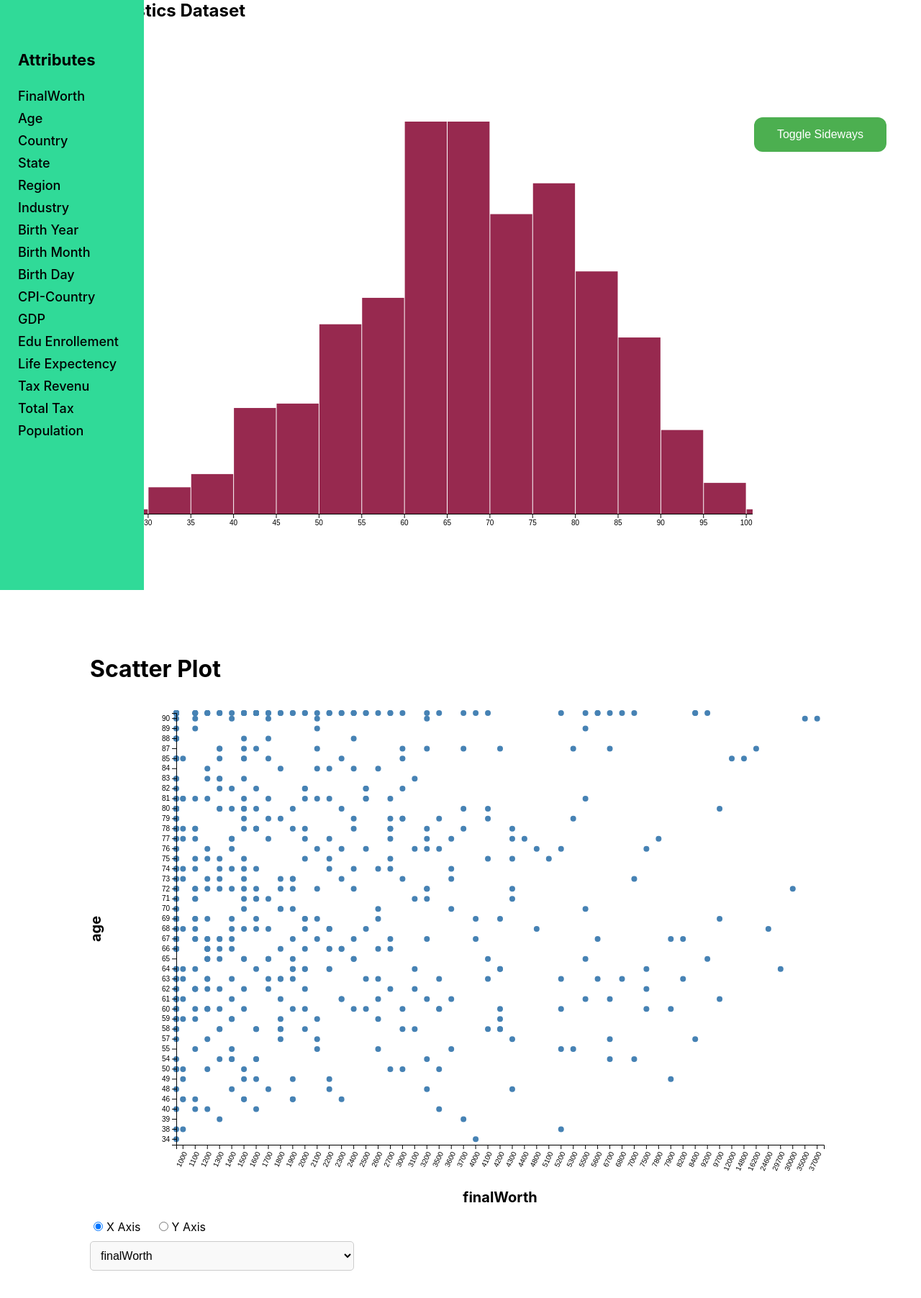
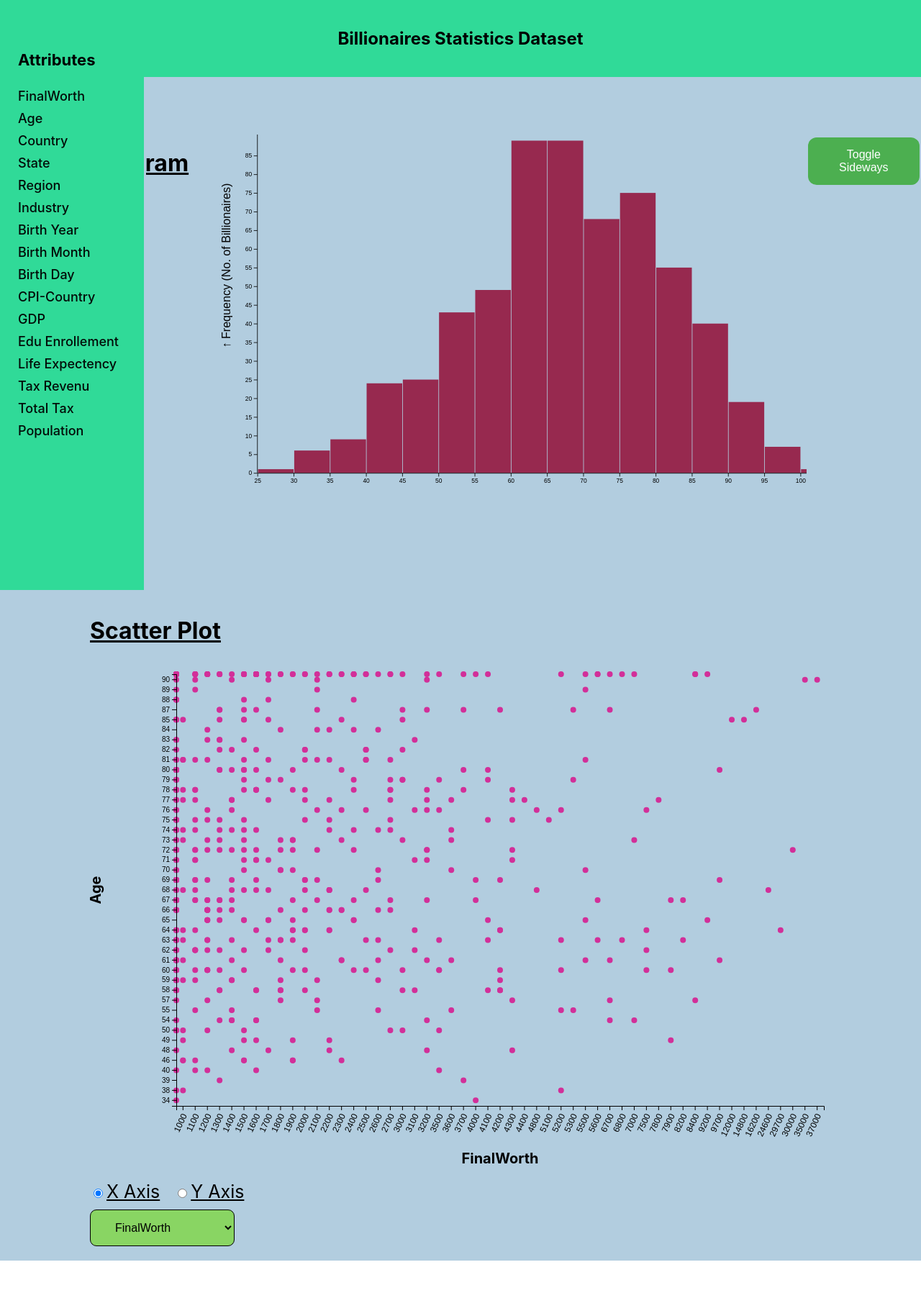
Before and after one commit to kushaal-rana/VIS, a React (Create React App) app: page / in a window 1280 px wide. Shown: the top 1804 px of the page at 72% size. Built offline with nearby package versions, Linux system fonts and the light colour scheme.

Commit message:
Finally touches done

```diff
--- a/src/App.css
+++ b/src/App.css
@@ -1,4 +1,7 @@
+.head{
+  background-color:#b2cddf ;
 
+}
 
 /* Style the side navigation menu */
 .sidenav {
@@ -21,25 +24,27 @@ h3{
 /* Style the links inside the side navigation menu */
  .sidenav a {
   padding: 5px 25px;
-  font-weight: 450;
+  font-weight: 550;
   text-decoration: none;
   font-size: 18px;
-  color: #000000;
+  color: #000000f3;
   display: block;
 }
 
 /* Change the color of the links on hover */
 .sidenav a:hover {
   color: #f1f1f1;
+  background-color: #000000;
 }
 /* Radio buttons for selecting X or Y axis */
 .radio-group {
   margin-bottom: 10px;
+  font-size: 25px;
 }
 
 .radio-group label {
   margin-right: 20px;
-  font-size: 16px;
+  font-size: 25px;
 }
 
 .radio-group input[type="radio"] {
@@ -52,11 +57,11 @@ h3{
 }
 
 .select-container select {
-  padding: 10px;
+  padding: 15px 30px;
   font-size: 16px;
-  border: 1px solid #ccc;
-  border-radius: 5px;
-  background-color: #f9f9f9;
+  border: 1px solid #000000;
+  border-radius: 9px;
+  background-color: #89d563;
   cursor: pointer;
 }
 
@@ -65,15 +70,10 @@ h3{
   border-color: #007bff;
 }
 
-.select-conta
-
-
-
-
 .navbar {
   text-align: center;
   background-color: #30da98;
-  padding: 25px;
+  padding: 39px;
   margin-bottom: 20px;
 }
 
--- a/src/App.js
+++ b/src/App.js
@@ -1,6 +1,6 @@
 import "./App.css";
 import ChartComponent from "./components/ChartComponent";
-import BarChart from "./components/BarChart"
+import BarChart from "./components/BarChart";
 import React, { useState, useEffect } from "react";
 import * as d3 from "d3";
 import dataSet from "./Final_dataset.csv";
@@ -16,7 +16,7 @@ function App() {
     finalWorth: "FinalWorth",
     age: "Age",
     country: "Country",
-    state:"State",
+    state: "State",
     residenceStateRegion: "Region",
     industries: "Industry",
     birthYear: "Birth Year",
@@ -28,7 +28,6 @@ function App() {
     life_expectancy_country: "Life Expectency",
     tax_revenue_country_country: "Tax Revenu",
     total_tax_rate_country: "Total Tax",
-
     population_country: "Population",
   };
 
@@ -50,6 +49,7 @@ function App() {
   }, []);
 
   const handleClick = (selectedKey) => {
+    debugger
     setSelectedKey(selectedKey);
     const selectedData = data?.map((d) => {
       if (!isNaN(parseInt(d[selectedKey]))) {
@@ -62,9 +62,8 @@ function App() {
     setIsNumeric(!isNaN(parseInt(selectedData[0])));
   };
 
-
   return (
-    <div>
+    <div className="head">
       <nav className="navbar">
         <h1 className="heading">Billionaires Statistics Dataset</h1>
       </nav>
@@ -76,10 +75,32 @@ function App() {
           </a>
         ))}
       </div>
+          <div style={{
+          display: "flex",
+          justifyContent: "center",
+          marginTop: "40px",
+          marginBottom: "140px",
+          textDecoration:"underline"
 
-      { isNumeric && <ChartComponent data={selectedData} selectedKey={nameMapping[selectedKey]} />}
-      {selectedData && (!isNumeric) && <BarChart data={selectedData} />}
-      <div style={{ display: "flex", justifyContent: "center",  marginTop: "130px", marginBottom:"140px" }}>
+        }}>
+            <h1>Bar Chart/Histogram</h1>
+      {isNumeric && (
+        <ChartComponent
+        data={selectedData}
+        selectedKey={nameMapping[selectedKey]}
+        />
+        )}
+      {selectedData && !isNumeric && <BarChart data={selectedData} selectedKey={nameMapping[selectedKey]} />}
+        </div>
+      <div
+        style={{
+          display: "flex",
+          justifyContent: "center",
+          marginTop: "130px",
+          marginBottom: "140px",
+          textDecoration:"underline"
+        }}
+      >
         <div>
           <h1>Scatter Plot</h1>
           <ScatterPlot data={data} />
--- a/src/components/BarChart.js
+++ b/src/components/BarChart.js
@@ -1,19 +1,19 @@
 import * as d3 from "d3";
 import React, { useState, useEffect } from "react";
 
-function BarChart(data) {
+function BarChart({data,selectedKey}) {
   const [isRotated, setIsRotated] = useState(false);
 
   const toggleOrientation = () => {
     setIsRotated(!isRotated);
   };
 
-  const dataArray = Object.keys(data)?.map((key) => ({
-    category: key,
-    count: data[key],
-  }));
-  debugger;
-  data = dataArray[0].count;
+  // const dataArray = Object.keys(data)?.map((key) => ({
+  //   category: key,
+  //   count: data[key],
+  // }));
+  // debugger;
+  // data = dataArray[0].count;
 
   useEffect(() => {
     const categoryCounts = data?.reduce((acc, category) => {
@@ -24,9 +24,9 @@ function BarChart(data) {
     const categories = Object?.keys(categoryCounts);
     const counts = Object?.values(categoryCounts);
 
-    const width = 1000;
+    const width = 1080;
     const height = 600;
-    const margin = { top: 10, right: 10, bottom: 100, left: 40 };
+    const margin = { top: 10, right: -10, bottom: 100, left: 90 };
 
     const svg = d3
       .select("#bar-chart")
@@ -63,7 +63,8 @@ function BarChart(data) {
     .attr("transform", `translate(0,${height - margin.bottom})`)
     .call(d3.axisBottom(xScale))
     .selectAll("text")
-      .attr("dy", "1em")
+    .attr("dy", "0.5em")
+    .attr("dx", "-1em")
     .attr("transform", "rotate(-45)")
     .style("text-anchor", "end");
 
@@ -72,12 +73,30 @@ function BarChart(data) {
       .attr("transform", `translate(${margin.left},0)`)
       .call(d3.axisLeft(yScale).ticks(null, "s"))
       .append("text")
-      .attr("x", -margin.left)
-      .attr("y", 10)
+      .attr("x", -270)
+      .attr("y", -45)
+      .attr("font-size","19px")
       .attr("fill", "currentColor")
       .attr("text-anchor", "start")
-      .text("Count");
+      .text("→ Frequency (no. of counties)")
+      .attr("transform", "rotate(-90) translate(-70, 0)"); // Rotate and translate
 
+      svg
+      .append("g")
+      .attr("transform", `translate(0,${height - margin.bottom})`)
+
+      .call((g) =>
+        g
+          .append("text")
+          .attr("x", 595)
+          .attr("y", 75)
+          .attr("fill", "currentColor")
+          .attr("text-anchor", "end")
+
+          .attr("font-size", "19px") // Set the font size here
+          .text(selectedKey)
+
+      );
     if (isRotated) {
       const width = 1000;
       const height = 600;
@@ -176,7 +195,7 @@ function BarChart(data) {
         style={{
           display: "flex",
           justifyContent: "center",
-          marginTop: "130px",
+          marginTop: "40px",
         }}
       >
         <svg id="bar-chart"></svg>
--- a/src/components/ChartComponent.js
+++ b/src/components/ChartComponent.js
@@ -171,7 +171,7 @@ const ChartComponent = ({ data, selectedKey }) => {
           g
             .append("text")
             .attr("x", -marginLeft)
-            .attr("y", 9)
+            .attr("y", 20)
             .attr("fill", "currentColor")
             .attr("text-anchor", "start")
             .text("↑ Unemployment rate (%)")
@@ -211,7 +211,7 @@ const ChartComponent = ({ data, selectedKey }) => {
         style={{
           display: "flex",
           justifyContent: "center",
-          marginTop: "130px",
+          marginTop: "40px",
         }}
       >
         <svg id="histogram"></svg>
--- a/src/components/ScatterPlot.js
+++ b/src/components/ScatterPlot.js
@@ -4,8 +4,30 @@ import * as d3 from "d3";
 const ScatterPlot = ({ data }) => {
   // State for selected variables and axis assignment
   const [xVariable, setXVariable] = useState("finalWorth");
+  const [xText, setXText] = useState("Final Worth");
+  const [yText, setYText] = useState("Age");
   const [yVariable, setYVariable] = useState("age");
   const [selectedAxis, setSelectedAxis] = useState("x");
+
+  const nameMapping = {
+    finalWorth: "FinalWorth",
+    age: "Age",
+    country: "Country",
+    state:"State",
+    residenceStateRegion: "Region",
+    industries: "Industry",
+    birthYear: "Birth Year",
+    birthMonth: "Birth Month",
+    birthDay: "Birth Day",
+    cpi_country: "CPI-Country",
+    gdp_country: "GDP",
+    gross_primary_education_enrollment_country: "Edu Enrollement",
+    life_expectancy_country: "Life Expectency",
+    tax_revenue_country_country: "Tax Revenu",
+    total_tax_rate_country: "Total Tax",
+    population_country: "Population",
+  };
+
 
   // Dimensions and margins for the plot
   const margin = { top: 20, right: 10, bottom: 100, left: 120 };
@@ -19,9 +41,6 @@ const ScatterPlot = ({ data }) => {
   .map((d) => d[xVariable])
   .slice(0, maxTicks)
   .sort((a, b) => a - b);
-
-
-
 
 // Sort the y domain based on the yVariable values
 const yDomain = data
@@ -44,6 +63,7 @@ const yScale = d3
   .range([height, 0])
   .padding(0.1);
 
+
   // Handler for selecting variable for X or Y axis
   const handleAxisVariableChange = (event) => {
     const axis = event.target?.value;
@@ -55,8 +75,8 @@ const yScale = d3
     const variable = event.target?.value;
     if (selectedAxis === "x") {
       setXVariable(variable);
-    } else {
-      setYVariable(variable);
+          } else {
+            setYVariable(variable);
     }
   };
 
@@ -78,7 +98,7 @@ const yScale = d3
               cx={xScale(d[xVariable]) + xScale.bandwidth() / 2}
               cy={yScale(d[yVariable]) + yScale.bandwidth() / 2}
               r={4}
-              fill="steelblue"
+              fill="#d22f99"
             />
           ))}
           {/* Render x-axis */}
@@ -89,6 +109,7 @@ const yScale = d3
                 .select(node)
                 .call(d3.axisBottom(xScale))
                 .selectAll("text")
+                .attr("font-size", "12px")
                 .style("text-anchor", "end")
                 .attr("dx", "-.8em")
                 .attr("dy", ".15em")
@@ -111,7 +132,7 @@ const yScale = d3
             transform={`translate(${width / 2}, ${height + margin.top + 60})`}
             style={{ fontSize: "20px", fontWeight: "bold" }}
           >
-            {xVariable}
+            {nameMapping[xVariable]}
           </text>
           {/* Y Axis label */}
           <text
@@ -121,7 +142,7 @@ const yScale = d3
             }) rotate(-90)`}
             style={{ fontSize: "20px", fontWeight: "bold" }}
           >
-            {yVariable}
+          {nameMapping[yVariable]}
           </text>
         </g>
       </svg>
@@ -152,9 +173,9 @@ const yScale = d3
           value={selectedAxis === "x" ? xVariable : yVariable}
           onChange={handleVariableChange}
         >
-          {attributes.map((attribute) => (
-            <option key={attribute} value={attribute}>
-              {attribute}
+          {Object.entries(nameMapping).map(([key, value]) => (
+            <option key={key} value={key}>
+              {value}
             </option>
           ))}
         </select>
```
Lines whose indentation alone changed are shown as unchanged.
